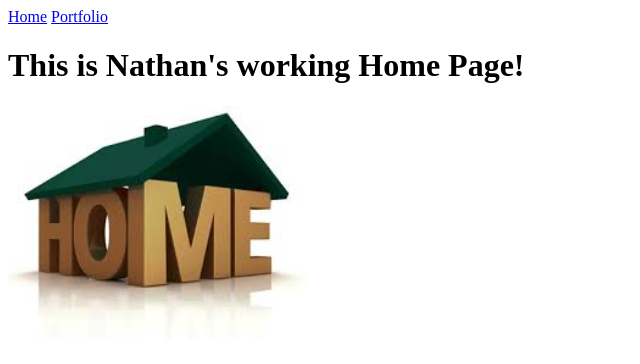
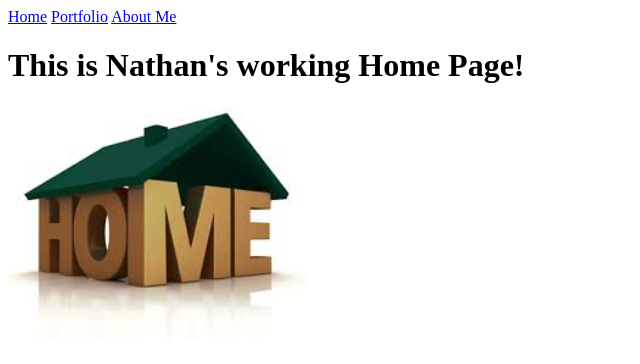
Before and after one commit to NathanMcMurray/NathanMcMurray.github.io, a plain HTML site: page my_website/index.html in a window 1280 px wide. Shown: the full height of the page, 0-640 px from the left. Drawn offline with Linux system fonts and the light colour scheme.

Commit message:
Saved front two pages

```diff
--- a/my_website/index.html
+++ b/my_website/index.html
@@ -7,6 +7,7 @@
   <body>
     <a href="index.html">Home</a>
     <a href="portfolio.html">Portfolio</a>
+    <a href="aboutme.html">About Me</a>
     <h1>This is Nathan's working Home Page!</h1>
     <img src="images/home.jpg" height="250">
   </body>
```
Also changed, not shown: my_website/portfolio.html (+1 -0 lines).
